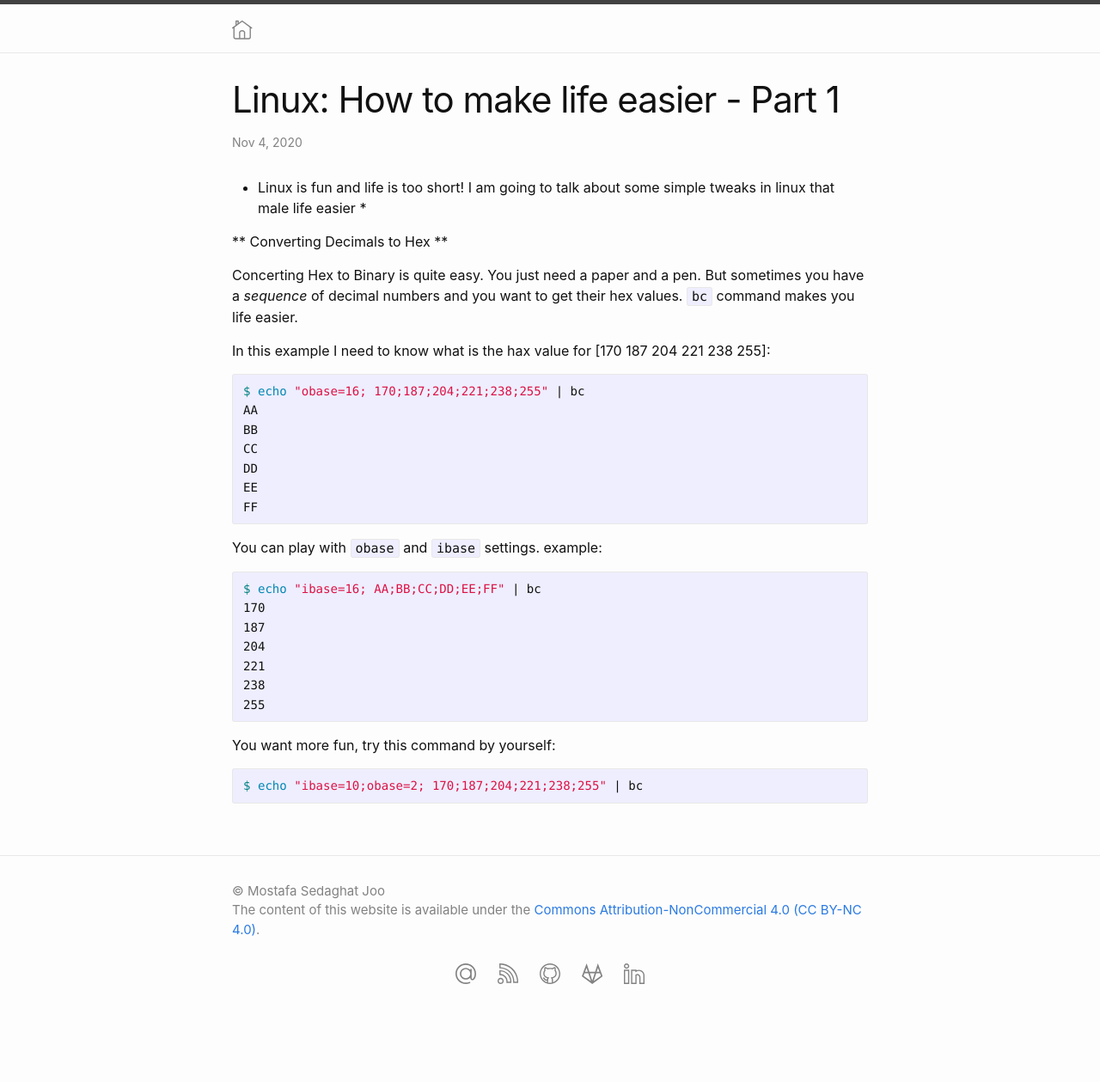
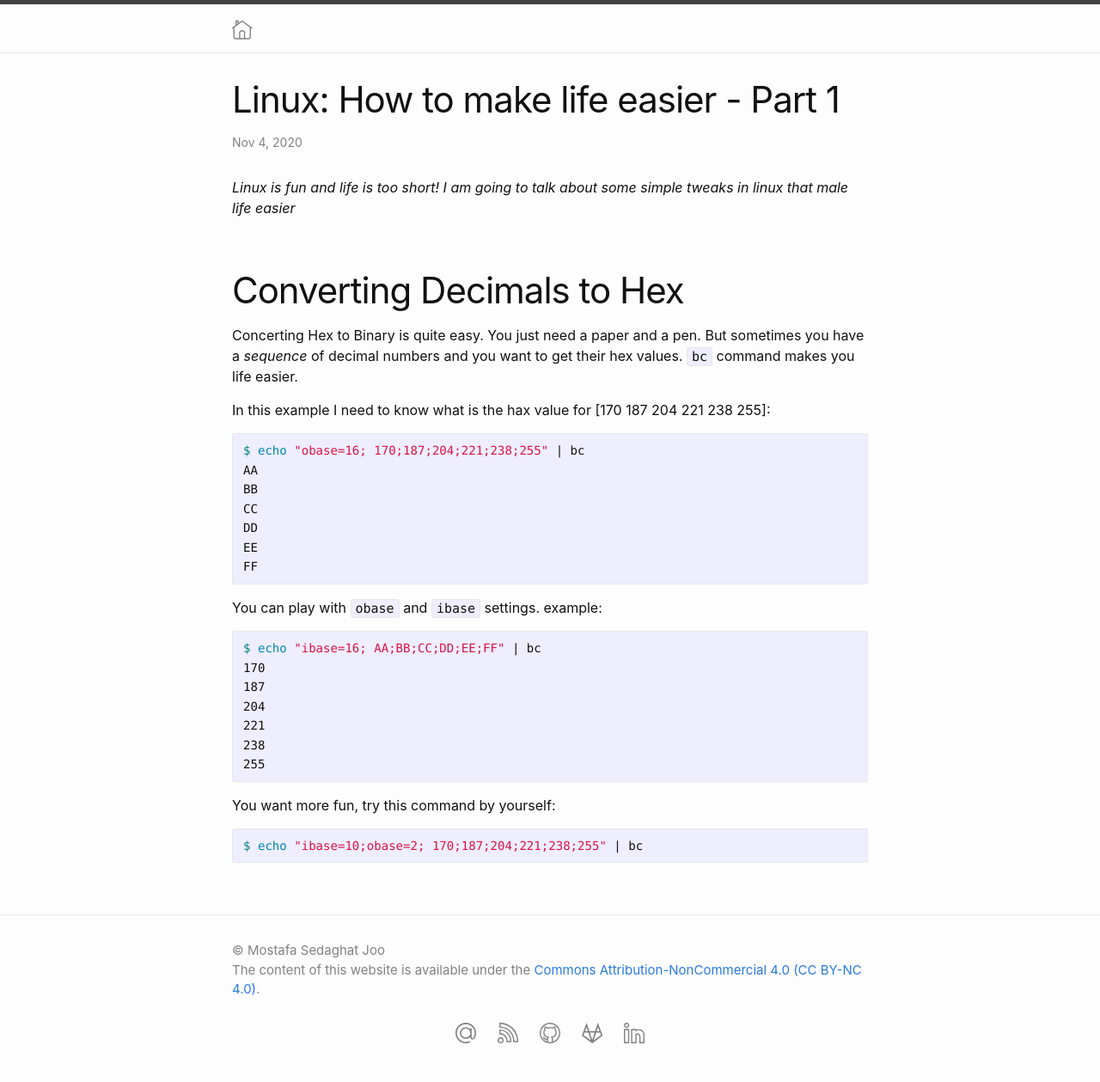
Before and after one commit to b00f/b00f.github.io, a Jekyll site: the page built from _posts/2020-11-05-linux_dec_to_hex_bc.md, in a window 1280 px wide. Shown: the whole page at 86% size. Built offline with Jekyll 4.4.1, drawn with Linux system fonts in a browser that asks for light colours; before the commit the page ends 1190 px from its top, so only the background shows below that.

Commit message:
Reformat the doc

```diff
--- a/_posts/2020-11-05-linux_dec_to_hex_bc.md
+++ b/_posts/2020-11-05-linux_dec_to_hex_bc.md
@@ -6,10 +6,10 @@ categories: linux, life-is-too-short
 ---
 
 
-* Linux is fun and life is too short!
-I am going to talk about some simple tweaks in linux that male life easier *
+*Linux is fun and life is too short!
+I am going to talk about some simple tweaks in linux that male life easier*
 
-** Converting Decimals to Hex **
+# Converting Decimals to Hex
 
 Concerting Hex to Binary is quite easy. You just need a paper and a pen.
 But sometimes you have a *sequence* of decimal numbers and you want to get their hex values. `bc` command makes you life easier.
```
